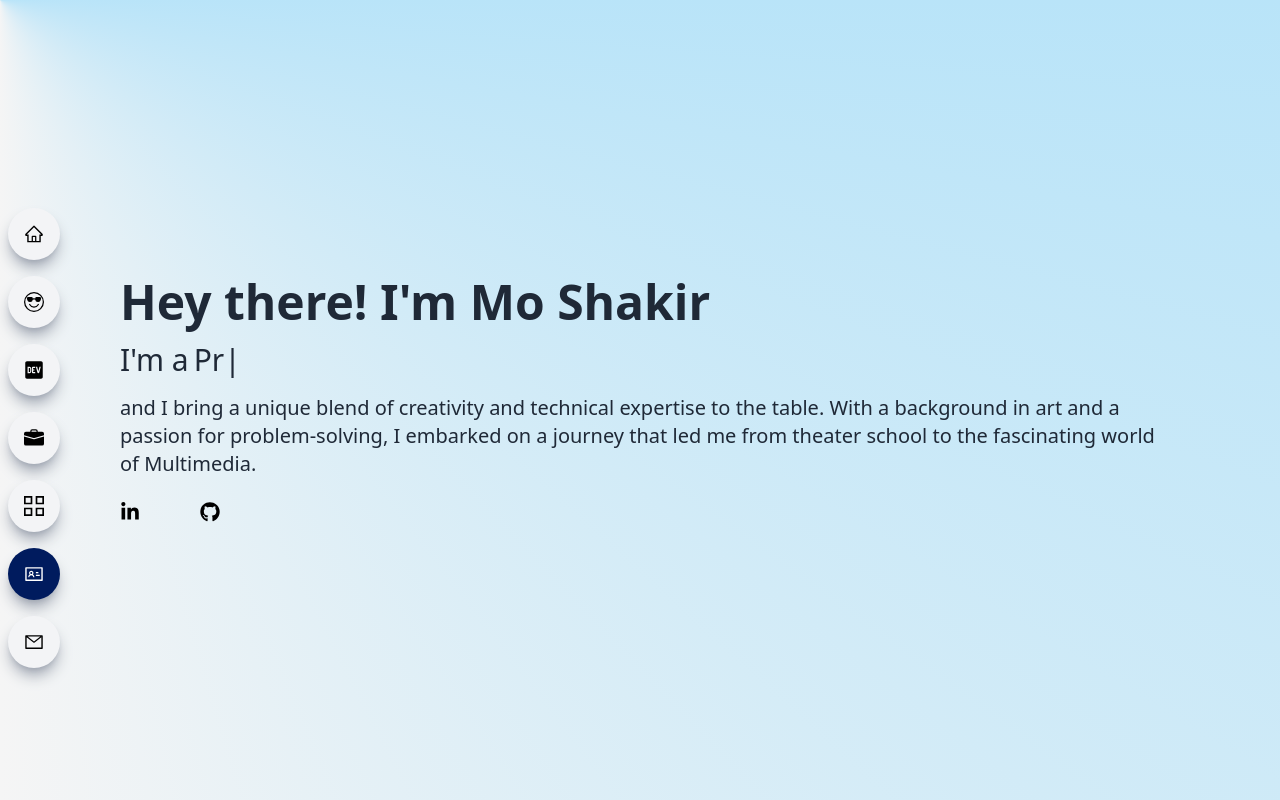
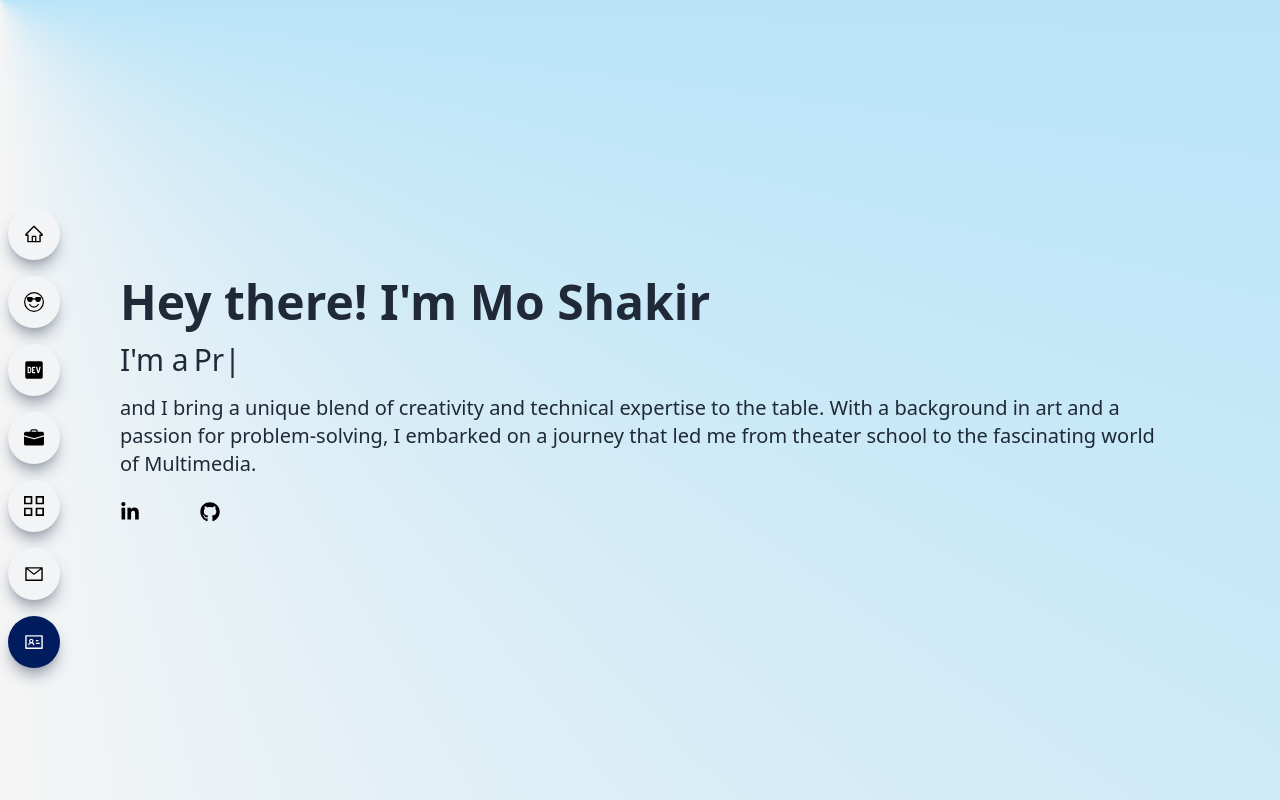
Before and after one commit to Moshak67/portfolio-mo, a React (Vite) app: page / in a window 1280 px wide. Shown: the top 800 px of the page. Built offline with nearby package versions, Linux system fonts and the light colour scheme.

Commit message:
added tooltips to sidenavbar and added footer

```diff
--- a/package.json
+++ b/package.json
@@ -10,6 +10,7 @@
     "preview": "vite preview"
   },
   "dependencies": {
+    "@material-tailwind/react": "^2.0.6",
     "devicons-react": "^1.2.6",
     "framer-motion": "^10.12.17",
     "react": "^18.2.0",
--- a/src/components/About.jsx
+++ b/src/components/About.jsx
@@ -4,7 +4,7 @@ import transition from "../transition";
 
 const About = () => {
   return (
-    <div id="about" className="w-full md:h-screen p-2 flex items-center py-16  snap-y snap-mandatory overflow-auto">
+    <div id="about" className="w-full md:h-screen p-2 flex items-center py-16 ">
       <div className="max-w-[1040px] m-auto md:grid grid-cols-3 gap-8">
         <div className="col-span-2">
           <p className="uppercase text-xl tracking-widest text-[#001b5e]">
--- a/src/components/Contact.jsx
+++ b/src/components/Contact.jsx
@@ -3,9 +3,9 @@ import React from 'react';
 const Contact = () => {
   return (
     <>
-   <div className='h-screen w-full'>
-   <div className="bg-gradient-to-b from-blue-800 to-[#001b5e] h-96 w-full">
-            <div id='contact' className="m-auto w-full h-screen max-w-[1040px] flex items-center justify-center my-12">
+   <div id='contact' className='h-screen w-full'>
+   <div className="bg-gradient-to-r from-slate-300 to-slate-500 h-96 w-full">
+            <div  className="m-auto w-full h-screen max-w-[1040px] flex items-center justify-center my-12">
                 <div className=" top-40 bg-white shadow-xl shadow-gray-400 rounded-xl py-12 lg:px-28 px-8">
                     <p className="md:text-3xl text-xl font-bold leading-7 text-center text-gray-700">Let’s have a chat!</p>
                     <form action="https://getform.io/f/56232c75-4c13-4ac8-bf90-07ee5fc4b586" method="POST">
--- a/src/components/Main.jsx
+++ b/src/components/Main.jsx
@@ -5,7 +5,7 @@ import transition from "../transition";
 
 const Main = () => {
   return (
-    <div id="main" className='w-full h-screen bg-[conic-gradient(at_top_left,_var(--tw-gradient-stops))] from-sky-300 via-neutral-100 to-blue-400 top-0 left-0 object-cover snap-y snap-mandatory overflow-auto'>
+    <div id="main" className='w-full h-screen bg-[conic-gradient(at_top_left,_var(--tw-gradient-stops))] from-sky-300 via-neutral-100 to-blue-400 top-0 left-0 object-cover '>
       {/* <div className='absolute w-full h-screen object-cover bg-[conic-gradient(at_top_left,_var(--tw-gradient-stops))] from-sky-300 via-neutral-100 to-blue-400 top-0 left-0'> */}
       {/* <div className='absolute w-full h-screen object-cover top-0 left-0' > */}
         <div className="max-w-[1040px] m-auto h-full w-full flex flex-col justify-center lg:items-start items-center">
--- a/src/components/Projects.jsx
+++ b/src/components/Projects.jsx
@@ -48,12 +48,10 @@ const Projects = () => {
   return (
     <div className="w-full h-full">
       <div id="projects" className="max-w-[1040px] m-auto md:pl-20 p-4 py-16">
-        <h1 className="text-4xl font-bold text-center text-[#001b5e]">
+        <h1 className="text-4xl font-bold text-center text-[#001b5e] pb-8">
           Projects
         </h1>
-        <p className="text-center py-2">
-          Check out some of the projects i have built!
-        </p>
+
         <div className="grid sm:grid-cols-2 gap-12">
           {data.map((item, idx) => (
             <ProjectItems
--- a/src/components/Sidenav.jsx
+++ b/src/components/Sidenav.jsx
@@ -1,83 +1,156 @@
-import React, { useState } from 'react';
-import {AiOutlineHome, AiOutlineMail, AiOutlineMenu, AiOutlineProject, AiOutlineIdcard} from 'react-icons/ai';
+import React, { useState } from "react";
+import {
+  AiOutlineHome,
+  AiOutlineMail,
+  AiOutlineMenu,
+  AiOutlineProject,
+  AiOutlineIdcard,
+} from "react-icons/ai";
 import { GrProjects } from "react-icons/gr";
-import { BsPerson,BsEmojiSunglasses,BsFillBriefcaseFill } from "react-icons/bs";
+import {
+  BsPerson,
+  BsEmojiSunglasses,
+  BsFillBriefcaseFill,
+} from "react-icons/bs";
 import { FaDev } from "react-icons/fa";
-import { Outlet, Link } from 'react-router-dom';
+import { Outlet, Link } from "react-router-dom";
+import { Tooltip, Button } from "@material-tailwind/react";
 
 const Sidenav = () => {
-  const [nav,setNav] = useState(false);
+  const [nav, setNav] = useState(false);
   const handleNav = () => {
     setNav(!nav);
-  }
+  };
   return (
     <div>
-      <AiOutlineMenu onClick={handleNav} className='absolute top-4 right-4 z-[99] md:hidden'/>
-      {
-        nav ? (
-          <div className='fixed w-full h-screen bg-white/90 flex flex-col justify-center items-center z-20 '>
-            <a onClick={handleNav} href="#main" className='w-[75%] flex justify-center rounded-full shadow-lg bg-gray-100 shadow-gray-200 m-2 p-4 hover:scale-110 ease-in duration-200 cursor-pointer'>
-            <AiOutlineHome size={20}/>
-            <span className='pl-4'>Home</span>
+      <AiOutlineMenu
+        onClick={handleNav}
+        className="absolute top-4 right-4 z-[99] md:hidden"
+      />
+      {nav ? (
+        <div className="fixed w-full h-screen bg-white/90 flex flex-col justify-center items-center z-20 ">
+          <a
+            onClick={handleNav}
+            href="#main"
+            className="w-[75%] flex justify-center rounded-full shadow-lg bg-gray-100 shadow-gray-200 m-2 p-4 hover:scale-110 ease-in duration-200 cursor-pointer"
+          >
+            <AiOutlineHome size={20} />
+            <span className="pl-4">Home</span>
           </a>
-            <a onClick={handleNav} href="#about" className='w-[75%] flex justify-center rounded-full shadow-lg bg-gray-100 shadow-gray-200 m-2 p-4 hover:scale-110 ease-in duration-200 cursor-pointer'>
-            <BsEmojiSunglasses size={20}/>
-            <span className='pl-4'>About</span>
+          <a
+            onClick={handleNav}
+            href="#about"
+            className="w-[75%] flex justify-center rounded-full shadow-lg bg-gray-100 shadow-gray-200 m-2 p-4 hover:scale-110 ease-in duration-200 cursor-pointer"
+          >
+            <BsEmojiSunglasses size={20} />
+            <span className="pl-4">About</span>
           </a>
-            <a onClick={handleNav} href="#skills" className='w-[75%] flex justify-center rounded-full shadow-lg bg-gray-100 shadow-gray-200 m-2 p-4 hover:scale-110 ease-in duration-200 cursor-pointer'>
-            <FaDev size={20}/>
-            <span className='pl-4'>Skills</span>
+          <a
+            onClick={handleNav}
+            href="#skills"
+            className="w-[75%] flex justify-center rounded-full shadow-lg bg-gray-100 shadow-gray-200 m-2 p-4 hover:scale-110 ease-in duration-200 cursor-pointer"
+          >
+            <FaDev size={20} />
+            <span className="pl-4">Skills</span>
           </a>
-            <a onClick={handleNav} href="#work" className='w-[75%] flex justify-center rounded-full shadow-lg bg-gray-100 shadow-gray-200 m-2 p-4 hover:scale-110 ease-in duration-200 cursor-pointer'>
-            <BsFillBriefcaseFill size={20}/>
-            <span className='pl-4'>Works</span>
+          <a
+            onClick={handleNav}
+            href="#work"
+            className="w-[75%] flex justify-center rounded-full shadow-lg bg-gray-100 shadow-gray-200 m-2 p-4 hover:scale-110 ease-in duration-200 cursor-pointer"
+          >
+            <BsFillBriefcaseFill size={20} />
+            <span className="pl-4">Works</span>
           </a>
-            <a onClick={handleNav} href="#projects" className='w-[75%] flex justify-center rounded-full shadow-lg bg-gray-100 shadow-gray-200 m-2 p-4 hover:scale-110 ease-in duration-200 cursor-pointer'>
-            <GrProjects size={20}/>
-            <span className='pl-4'>Projects</span>
+          <a
+            onClick={handleNav}
+            href="#projects"
+            className="w-[75%] flex justify-center rounded-full shadow-lg bg-gray-100 shadow-gray-200 m-2 p-4 hover:scale-110 ease-in duration-200 cursor-pointer"
+          >
+            <GrProjects size={20} />
+            <span className="pl-4">Projects</span>
           </a>
-            <a onClick={handleNav} href="#contact" className='w-[75%] flex justify-center rounded-full shadow-lg bg-gray-100 shadow-gray-200 m-2 p-4 hover:scale-110 ease-in duration-200 cursor-pointer'>
-            <BsPerson size={20}/>
-            <span className='pl-4'>Resume</span>
+          <a
+            onClick={handleNav}
+            href="#contact"
+            className="w-[75%] flex justify-center rounded-full shadow-lg bg-gray-100 shadow-gray-200 m-2 p-4 hover:scale-110 ease-in duration-200 cursor-pointer"
+          >
+            <BsPerson size={20} />
+            <span className="pl-4">Resume</span>
           </a>
-            <a onClick={handleNav} href="#contact" className='w-[75%] flex justify-center rounded-full shadow-lg bg-gray-100 shadow-gray-200 m-2 p-4 hover:scale-110 ease-in duration-200 cursor-pointer'>
-            <AiOutlineMail size={20}/>
-            <span className='pl-4'>Contact</span>
+          <a
+            onClick={handleNav}
+            href="#contact"
+            className="w-[75%] flex justify-center rounded-full shadow-lg bg-gray-100 shadow-gray-200 m-2 p-4 hover:scale-110 ease-in duration-200 cursor-pointer"
+          >
+            <AiOutlineMail size={20} />
+            <span className="pl-4">Contact</span>
           </a>
         </div>
+      ) : (
+        <div className="md:block hidden fixed top-[25%] z-10">
+          <div className="flex flex-col">
+            <Tooltip content="Home" placement="right">
+              <a
+                href="#main"
+                className="rounded-full shadow-lg bg-gray-100 shadow-gray-400 m-2 p-4 cursor-pointer hover:scale-110 ease-in duration-300 "
+              >
+                <AiOutlineHome size={20} />
+              </a>
+            </Tooltip>
+            <Tooltip content="About" placement="right">
+              <a
+                href="#about"
+                className="rounded-full shadow-lg bg-gray-100 shadow-gray-400 m-2 p-4 cursor-pointer hover:scale-110 ease-in duration-300 "
+              >
+                <BsEmojiSunglasses size={20} />
+              </a>
+            </Tooltip>
+            <Tooltip content="Skills" placement="right">
+              <a
+                href="#skills"
+                className="rounded-full shadow-lg bg-gray-100 shadow-gray-400 m-2 p-4 cursor-pointer hover:scale-110 ease-in duration-300 "
+              >
+                <FaDev size={20} />
+              </a>
+            </Tooltip>
+            <Tooltip content="Work" placement="right">
+              <a
+                href="#work"
+                className="rounded-full shadow-lg bg-gray-100 shadow-gray-400 m-2 p-4 cursor-pointer hover:scale-110 ease-in duration-300 "
+              >
+                <BsFillBriefcaseFill size={20} />
+              </a>
+            </Tooltip>
+            <Tooltip content="Projects" placement="right">
+              <a
+                href="#projects"
+                className="rounded-full shadow-lg bg-gray-100 shadow-gray-400 m-2 p-4 cursor-pointer hover:scale-110 ease-in duration-300 "
+              >
+                <GrProjects size={20} />
+              </a>
+            </Tooltip>
+            <Tooltip content="Contact Me" placement="right">
+              <a
+                href="#contact"
+                className="rounded-full shadow-lg bg-gray-100 shadow-gray-400 m-2 p-4 cursor-pointer hover:scale-110 ease-in duration-300 "
+              >
+                <AiOutlineMail size={20} />
+              </a>
+            </Tooltip>
+            <Tooltip  content="Download My Resume" placement="right">
+              <a
+                href="https://drive.google.com/file/d/16EG2490pIjSuVahYYv5PKWiaLUxt02pT/view?usp=sharing"
+                target="_blank"
+                className="rounded-full shadow-lg bg-[#001b5e] shadow-gray-400 m-2 p-4 cursor-pointer hover:scale-110 ease-in duration-300 object-none object-right-bottom"
+              >
+                <AiOutlineIdcard size={20} color="white" />
+              </a>
+            </Tooltip>
+          </div>
+        </div>
+      )}
+    </div>
+  );
+};
 
-        ) : (
-          <div className='md:block hidden fixed top-[25%] z-10'>
-            <div className='flex flex-col'>
-
-              <a href="#main"  className='rounded-full shadow-lg bg-gray-100 shadow-gray-400 m-2 p-4 cursor-pointer hover:scale-110 ease-in duration-300 '>
-                <AiOutlineHome size={20}/>
-              </a>
-              <a href="#about" className='rounded-full shadow-lg bg-gray-100 shadow-gray-400 m-2 p-4 cursor-pointer hover:scale-110 ease-in duration-300 '>
-                <BsEmojiSunglasses size={20}/>
-              </a>
-              <a href="#skills" className='rounded-full shadow-lg bg-gray-100 shadow-gray-400 m-2 p-4 cursor-pointer hover:scale-110 ease-in duration-300 '>
-                <FaDev size={20}/>
-              </a>
-              <a href="#work" className='rounded-full shadow-lg bg-gray-100 shadow-gray-400 m-2 p-4 cursor-pointer hover:scale-110 ease-in duration-300 '>
-                <BsFillBriefcaseFill size={20}/>
-              </a>
-                <a href="#projects" className='rounded-full shadow-lg bg-gray-100 shadow-gray-400 m-2 p-4 cursor-pointer hover:scale-110 ease-in duration-300 '>
-                <GrProjects size={20}/>
-              </a>
-                <a href="https://drive.google.com/file/d/16EG2490pIjSuVahYYv5PKWiaLUxt02pT/view?usp=sharing" target='_blank' className='rounded-full shadow-lg bg-[#001b5e] shadow-gray-400 m-2 p-4 cursor-pointer hover:scale-110 ease-in duration-300 object-none object-right-bottom'>
-                <AiOutlineIdcard size={20} color='white'/>
-              </a>
-                <a href="#contact" className='rounded-full shadow-lg bg-gray-100 shadow-gray-400 m-2 p-4 cursor-pointer hover:scale-110 ease-in duration-300 '>
-                <AiOutlineMail size={20}/>
-              </a>
-            </div>
-
-          </div>
-        )
-      }
-    </div>
-  )
-}
-
-export default Sidenav
+export default Sidenav;
--- a/src/components/Skills.jsx
+++ b/src/components/Skills.jsx
@@ -4,7 +4,7 @@ import transition from "../transition";
 import { JavaOriginalWordmark,SpringOriginalWordmark,CsharpOriginal,ReactOriginalWordmark,GitOriginalWordmark, MysqlOriginalWordmark,PostgresqlPlainWordmark,TailwindcssPlain,MaterialuiOriginal, MongodbOriginalWordmark} from 'devicons-react';
 const Skills = () => {
   return (
-    <div id="skills" className='w-full  lg:h-screen p-2'>
+    <div id="skills" className='w-full  lg:h-screen p-2 bg-gradient-to-l from-rose-100 to-teal-100'>
         <div className="max-w-[1040px] mx-auto flex flex-col justify-center h-full" >
             <p className='text-xl tracking-widest uppercase text-[#001b5e]'>Skills</p>
             <h3 className="py-4 sm:text-2xl text-4xl font-bold text-gray-800">What I Can Do</h3>
--- a/src/components/Work.jsx
+++ b/src/components/Work.jsx
@@ -30,9 +30,7 @@ const data = [
       "Data Structures and Algorithms",
       "Principles of Software Security",
       "Systems Analysis and Design",
-      "Research in IT Practice",
-      "Data Visualisation and BA",
-      "Principles of User Experience",
+
     ],
   },
 ];
--- a/src/index.css
+++ b/src/index.css
@@ -4,6 +4,4 @@
 
 *{
     scroll-behavior: smooth;
-    overscroll-behavior-y: contain;
-    scroll-snap-type: y mandatory;
 }
```
Also changed, not shown: 1 other file (tests, documents, lock files or other folders). Lines whose indentation alone changed are shown as unchanged.
